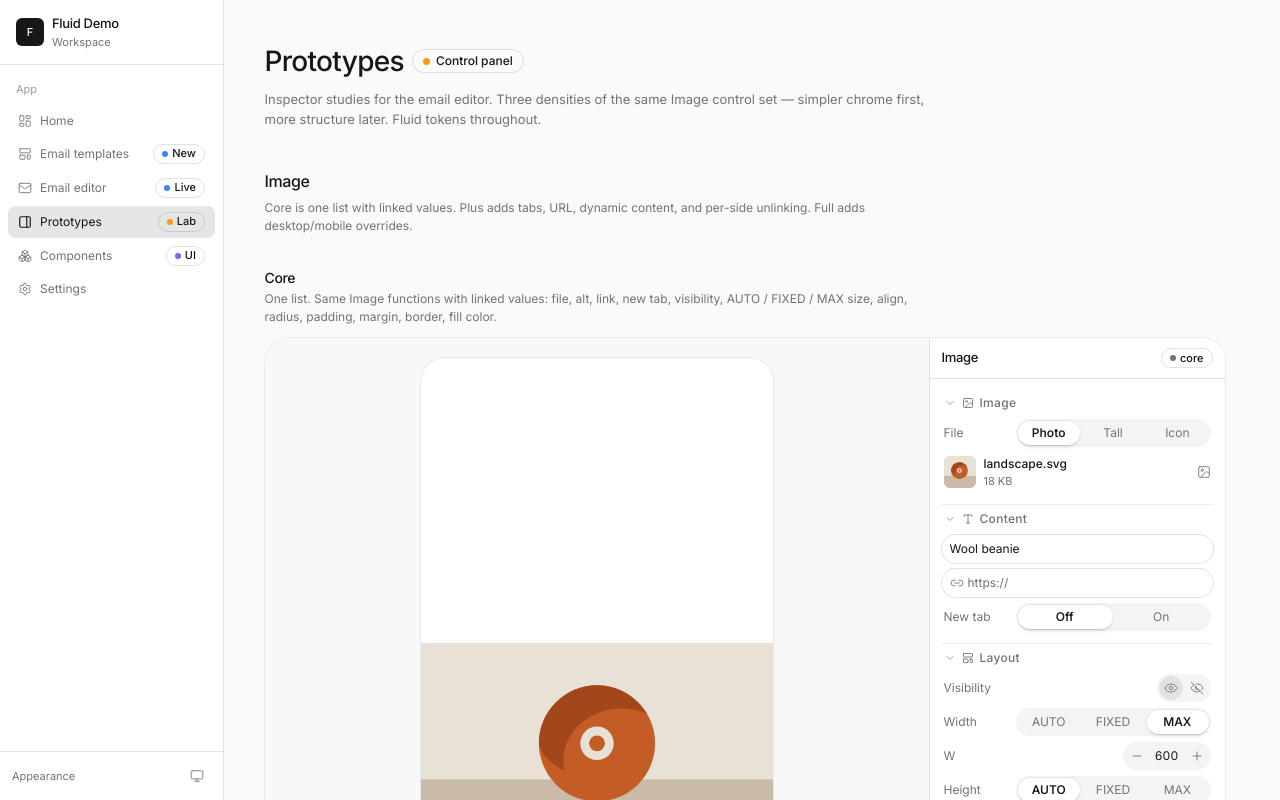
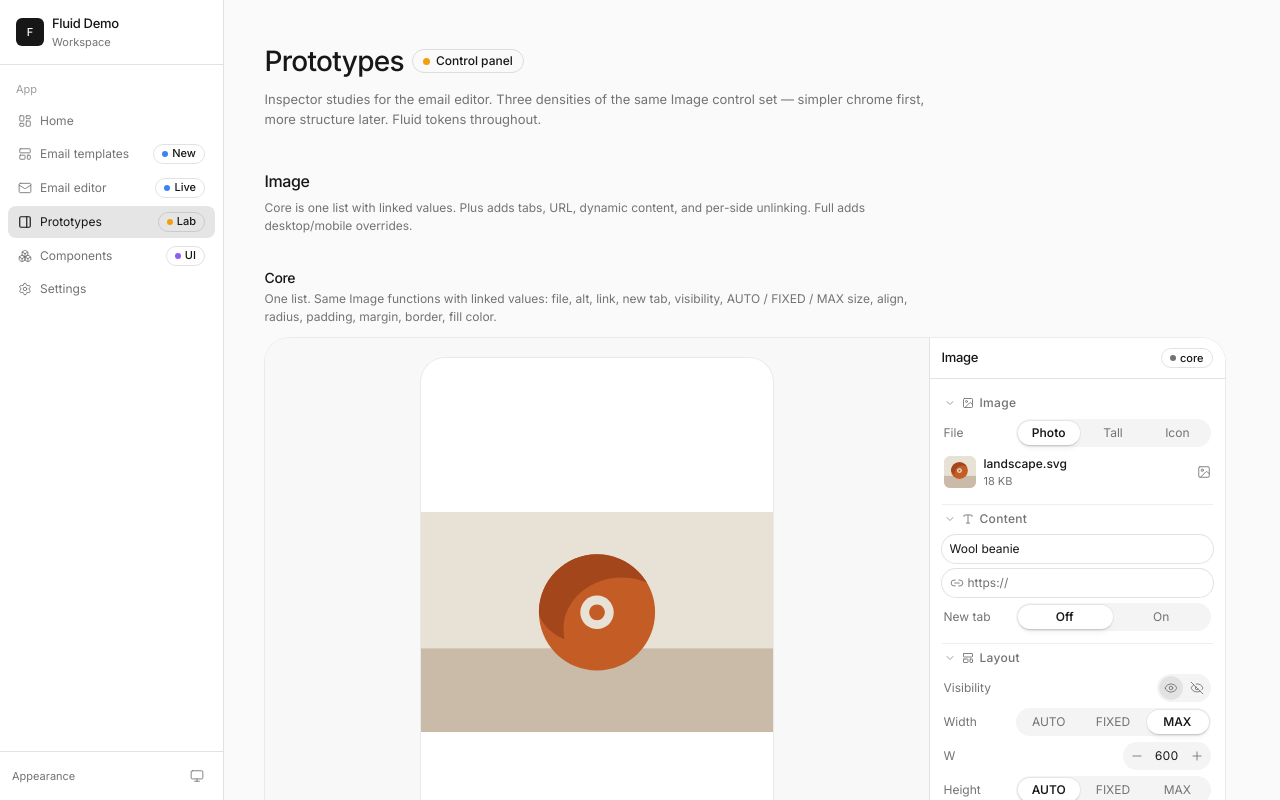
Before and after one commit to alexcp91/fluid-demo, a React (Vite) app: page /prototypes in a window 1280 px wide. Built offline with nearby package versions, Linux system fonts and the light colour scheme.

Commit message:
Cap prototype stage height so Core, Plus, and Full compare side by side.
The inspector scrolls inside a shared frame instead of stretching the
page with Core's one-list panel.

Co-authored-by: Alex Persson <alexcp91@users.noreply.github.com>

```diff
--- a/src/components/prototypes/image-prototype.tsx
+++ b/src/components/prototypes/image-prototype.tsx
@@ -184,7 +184,7 @@ function ImagePreview({
   }
 
   return (
-    <div className="flex min-h-[22rem] flex-1 flex-col bg-muted/60 p-5">
+    <div className="flex min-h-[22rem] flex-1 flex-col overflow-hidden bg-muted/60 p-5">
       <div
         className={cn(
           "mx-auto flex w-full flex-1 flex-col bg-card shadow-surface-3",
@@ -679,7 +679,7 @@ function BackgroundSection({
 function PanelChrome({ children }: { children: ReactNode }) {
   return (
     <SizeProvider size="compact">
-      <aside className="flex w-full shrink-0 flex-col overflow-auto border-t border-border bg-card lg:w-[18.5rem] lg:border-t-0 lg:border-l">
+      <aside className="flex max-h-[28rem] w-full shrink-0 flex-col overflow-auto border-t border-border bg-card lg:max-h-none lg:w-[18.5rem] lg:border-t-0 lg:border-l">
         {children}
       </aside>
     </SizeProvider>
@@ -744,7 +744,7 @@ function ImagePanel({
 
   return (
     <PanelChrome>
-      <header className="flex items-center gap-2 border-b border-border px-3 py-2.5">
+      <header className="sticky top-0 z-10 flex items-center gap-2 border-b border-border bg-card px-3 py-2.5">
         <h3 className="min-w-0 flex-1 truncate text-body font-medium tracking-tight">
           Image
         </h3>
@@ -807,7 +807,7 @@ function PrototypeStage({
       </div>
       <div
         className={cn(
-          "flex flex-col overflow-hidden bg-card shadow-surface-3 lg:flex-row",
+          "flex flex-col overflow-hidden bg-card shadow-surface-3 lg:h-[38rem] lg:flex-row",
           shape.container
         )}
       >
```
